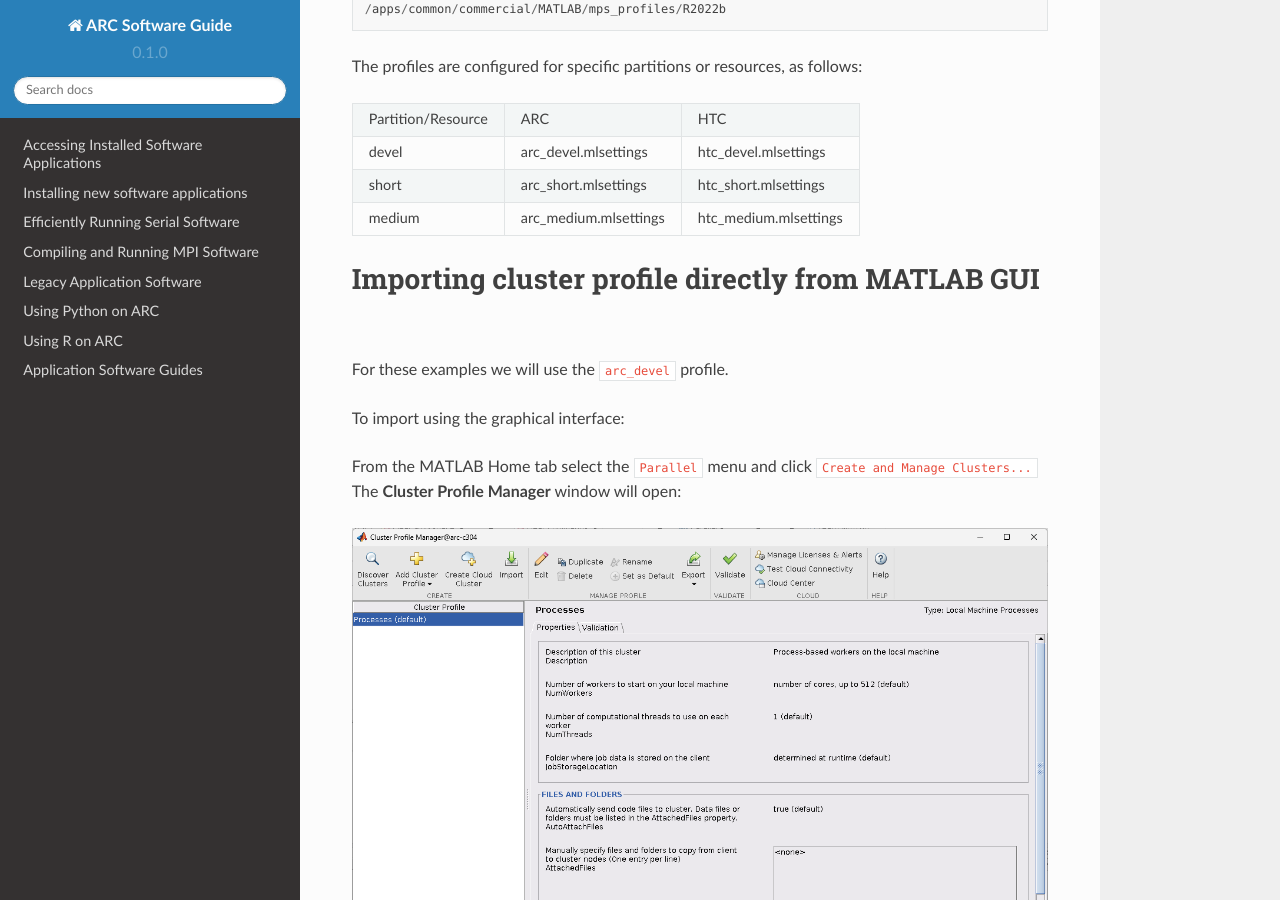
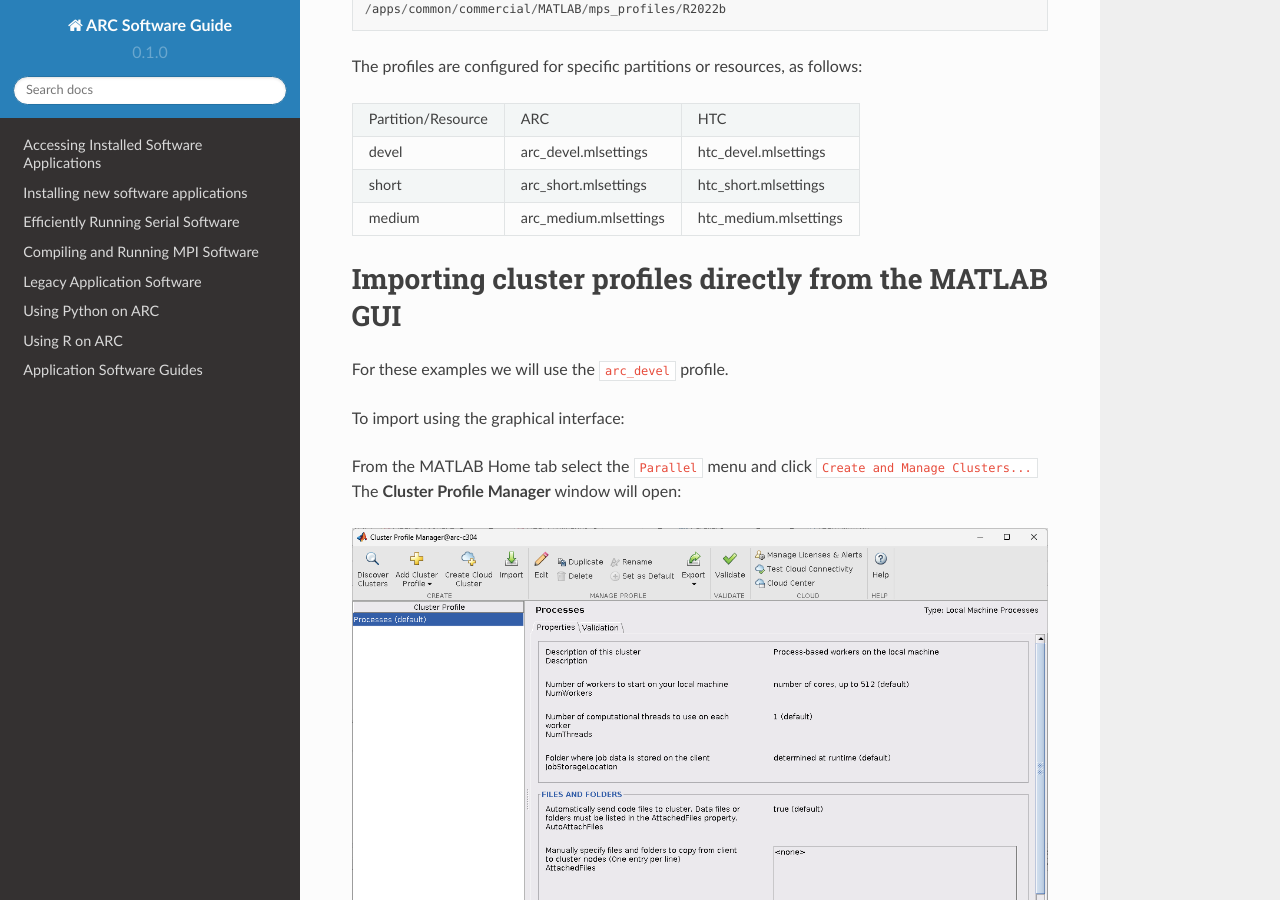
Before and after one commit to oxford-arc/arc-software-guide, a Sphinx documentation site: the page built from docs/source/apps/arc_matlab_mps.rst, in a window 1280 px wide and 900 px high, scrolled down 593 px. Built offline with Sphinx 7.4.7 and the Read the Docs theme 2.0.0, drawn with Linux system fonts in a browser that asks for light colours.

Commit message:
Update arc_matlab_mps.rst

```diff
--- a/docs/source/apps/arc_matlab_mps.rst
+++ b/docs/source/apps/arc_matlab_mps.rst
@@ -31,8 +31,8 @@
 +--------------------+-----------------------+-----------------------+
 
 
-Importing cluster profile directly from MATLAB GUI
-==================================================
+Importing cluster profiles directly from the MATLAB GUI
+=======================================================
 
 For these examples we will use the ``arc_devel`` profile.
 
```
